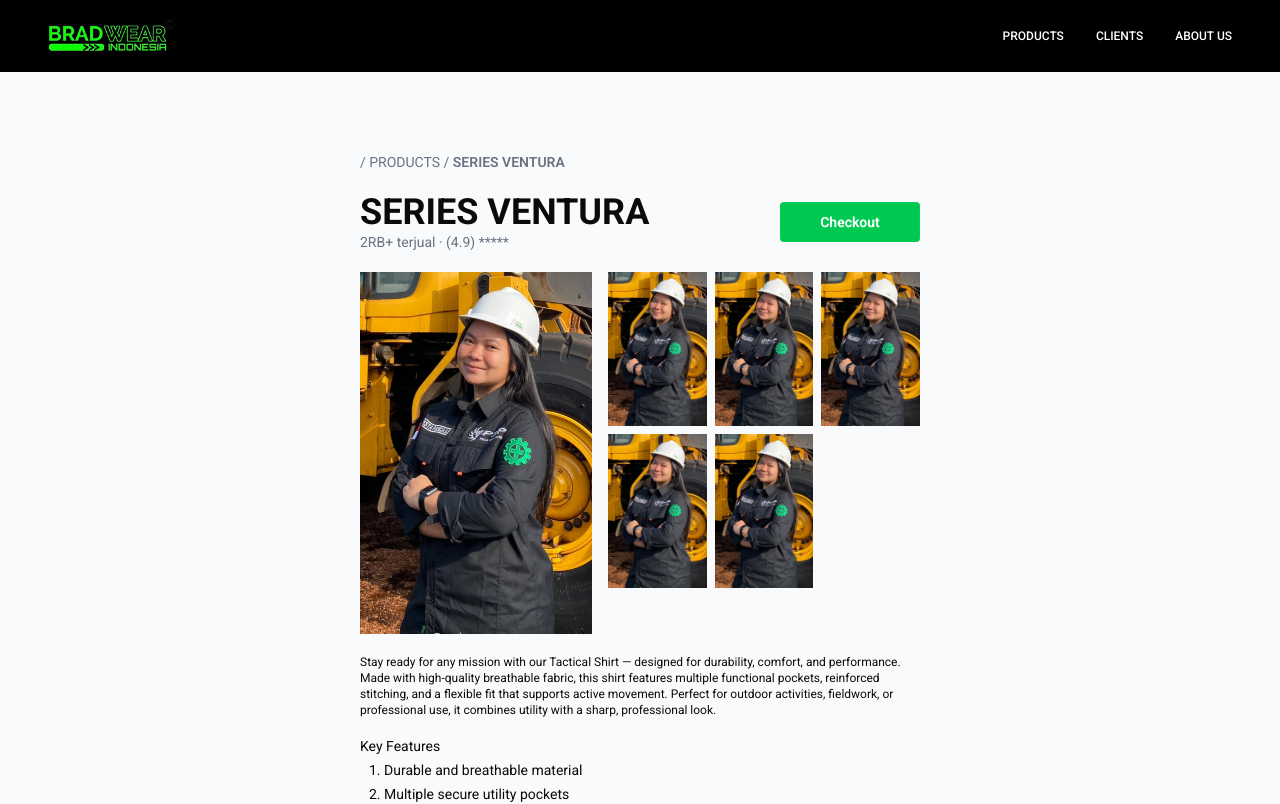
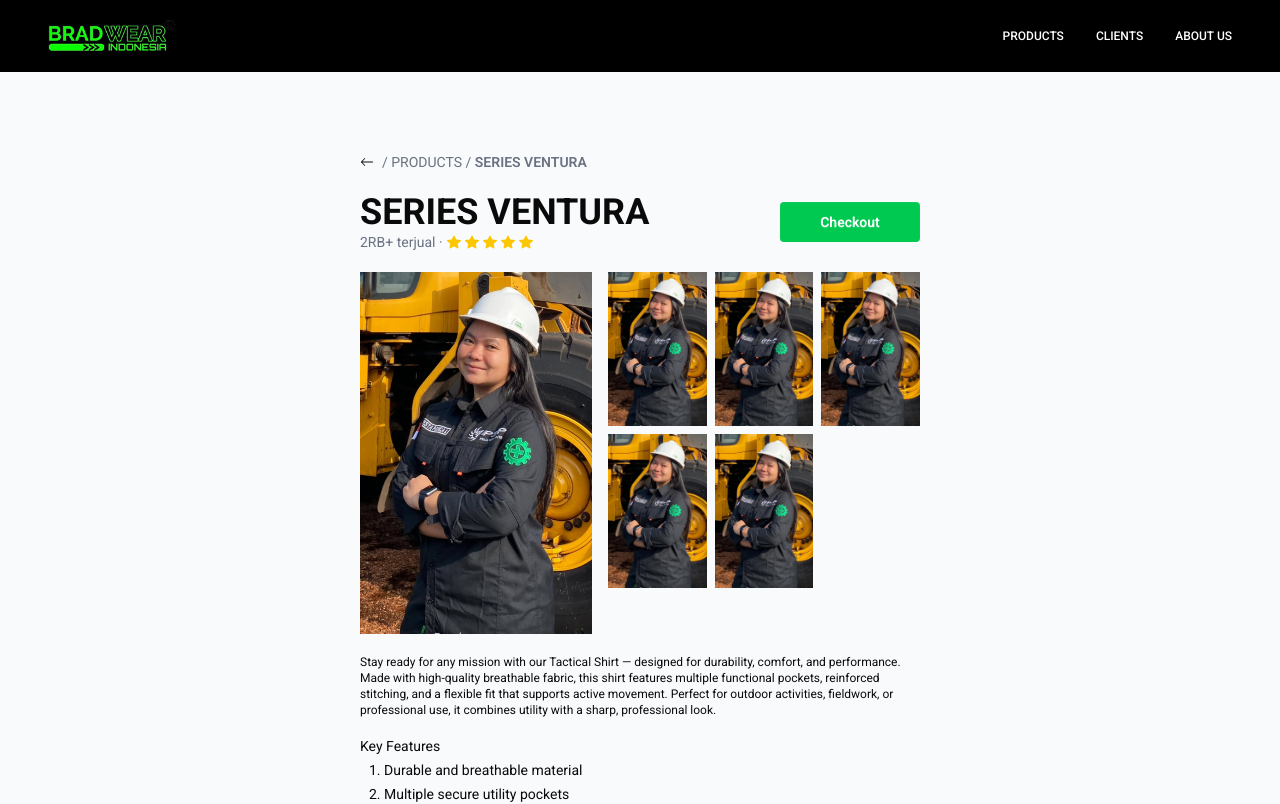
Before and after one commit to Amoebajelek/bradwearindonesia, a Next.js app: page /products/0 in a window 1280 px wide. Shown: the top 804 px of the page. Built offline with nearby package versions, Linux system fonts and the light colour scheme.

Commit message:
Add react icons

```diff
--- a/app/(pages)/products/[slug]/page.tsx
+++ b/app/(pages)/products/[slug]/page.tsx
@@ -4,6 +4,8 @@ import Navbar from "@/app/_components/Navbar";
 import Db from "@/utils/db.json";
 import Image from "next/image";
 import Link from "next/link";
+import { BsArrowLeft } from "react-icons/bs";
+import { BsFillStarFill } from "react-icons/bs";
 
 import Size from "@/public/size-chart-kemeja.jpeg";
 import Model from "@/public/model-series-ventura.jpeg";
@@ -28,8 +30,9 @@ export default async function Page({
       <div className="flex flex-col h-fit w-full px-6 py-12 lg:p-20 justify-center items-center gap-5">
         {/* Link */}
         <div className="flex justify-center md:justify-start w-full md:w-10/12 lg:w-1/2">
-          <Link href="/products">
-            <p className="uppercase text-xs lg:text-sm font-regular text-gray-500">
+          <Link href="/products" className="flex gap-2 text-xs lg:text-sm items-center">
+            <BsArrowLeft />
+            <p className="uppercase font-regular text-gray-500">
               / Products /{" "}
               <span className="font-semibold">{product?.name}</span>
             </p>
@@ -43,9 +46,18 @@ export default async function Page({
             <h2 className="uppercase text-2xl lg:text-4xl font-bold">
               {product?.name}
             </h2>
-            <p className="text-xs lg:text-sm font-regular text-gray-500">
-              {product?.sells} · (4.9) *****
-            </p>
+            <div className="flex gap-1 items-center">
+              <p className="text-xs lg:text-sm font-regular text-gray-500">
+                {product?.sells} ·{" "}
+              </p>
+              <div className="flex gap-1 text-yellow-400 text-xs lg:text-sm">
+                <BsFillStarFill />
+                <BsFillStarFill />
+                <BsFillStarFill />
+                <BsFillStarFill />
+                <BsFillStarFill />
+              </div>
+            </div>
           </div>
           {/* End Title */}
           {/* Order Button */}
--- a/package.json
+++ b/package.json
@@ -12,10 +12,13 @@
     "@vercel/analytics": "^1.5.0",
     "class-variance-authority": "^0.7.1",
     "clsx": "^2.1.1",
+    "install": "^0.13.0",
     "lucide-react": "^0.542.0",
     "next": "15.5.2",
+    "npm": "^11.6.0",
     "react": "19.1.0",
     "react-dom": "19.1.0",
+    "react-icons": "^5.5.0",
     "tailwind-merge": "^3.3.1"
   },
   "devDependencies": {
```
Also changed, not shown: 1 other file (tests, documents, lock files or other folders).
